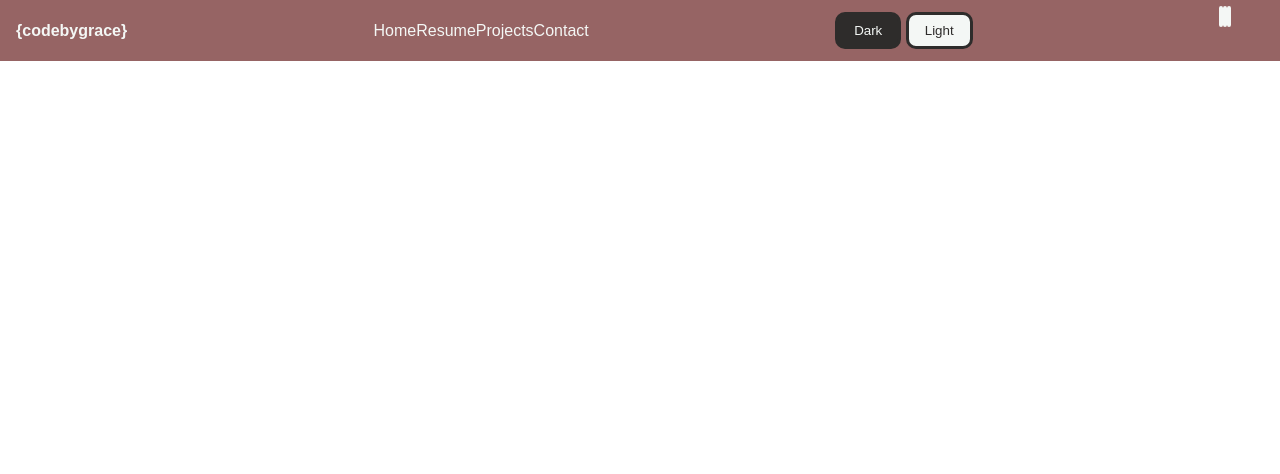
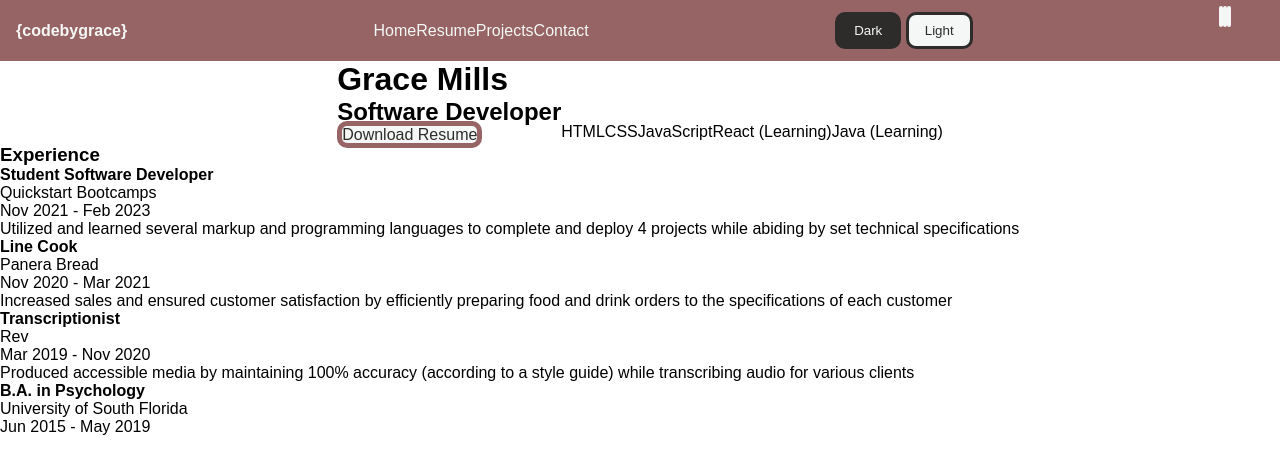
Before and after one commit to codebygrace/cbg-portfolio, a Django app: page /resume/ in a window 1280 px wide. Shown: the top 474 px of the page. Run offline with Django 4.2, Linux system fonts and the light colour scheme; some libraries are stand-ins or nearby versions; some web fonts are replaced.

Commit message:
added main structure of resume and contact pages

```diff
--- a/projects/templates/projects/resume.html
+++ b/projects/templates/projects/resume.html
@@ -1,7 +1,71 @@
 {% extends 'base.html'%}
 
-{% block title %} {% endblock %}
+{% block title %} Resume - Code by Grace {% endblock %}
 
 {% block content %}
-
+    <div class="container">
+        <div class="top-line flex">
+            <div class="name-job-link">
+                <h1 class="name">Grace Mills</h1>
+                <h2 class="job-position">Software Developer</h2>
+                <a href="" class="resume-link button">Download Resume</a>
+            </div>
+            <div class="technologies flex">
+                <div class="tech-wrapper">
+                    <span class="iconify" data-icon="iconoir:html5"></span>
+                    <p class="tech-name">HTML</p>
+                </div>
+                <div class="tech-wrapper">
+                    <span class="iconify" data-icon="iconoir:css3"></span>
+                    <p class="tech-name">CSS</p>
+                </div>
+                <div class="tech-wrapper">
+                    <span class="iconify" data-icon="fa-brands:js-square"></span>
+                    <p class="tech-name">JavaScript</p>
+                </div>
+                <div class="tech-wrapper">
+                    <span class="iconify" data-icon="fa-brands:react"></span>
+                    <p class="tech-name">React (Learning)</p>
+                </div>
+                <div class="tech-wrapper">
+                    <span class="iconify" data-icon="fa6-brands:java"></span>
+                    <p class="tech-name">Java (Learning)</p>
+                </div>
+            </div>
+        </div>
+        <div class="experience">
+            <h3 class="section-title">Experience</h3>
+            <div class="work-wrapper">
+                <div class="work-item">
+                    <div class="job-details">
+                        <h4 class="job-title">Student Software Developer</h4>
+                        <p class="job-company">Quickstart Bootcamps</p>
+                        <p class="job-date">Nov 2021 - Feb 2023</p>
+                    </div>
+                    <p class="job-description">Utilized and learned several markup and programming languages to complete and deploy 4 projects while abiding by set technical specifications</p>
+                </div>
+                <div class="work-item">
+                    <div class="job-details">
+                        <h4 class="job-title">Line Cook</h4>
+                        <p class="job-company">Panera Bread</p>
+                        <p class="job-date">Nov 2020 - Mar 2021</p>
+                    </div>
+                    <p class="job-description">Increased sales and ensured customer satisfaction by efficiently preparing food and drink orders to the specifications of each customer</p>
+                </div>
+                <div class="work-item">
+                    <div class="job-details">
+                        <h4 class="job-title">Transcriptionist</h4>
+                        <p class="job-company">Rev</p>
+                        <p class="job-date">Mar 2019 - Nov 2020</p>
+                    </div>
+                    <p class="job-description">Produced accessible media by maintaining 100% accuracy (according to a style guide) while transcribing audio for various clients</p>
+                </div>
+            </div>
+        </div>
+        <div class="education">
+            <h4 class="edu-degree">B.A. in Psychology</h4>
+            <p class="edu-college">University of South Florida</p>
+            <p class="edu-date">Jun 2015 - May 2019</p>
+        </div>
+    </div>
 {% endblock %}
```
Also changed, not shown: projects/templates/projects/contact.html (+22 -1 lines).
